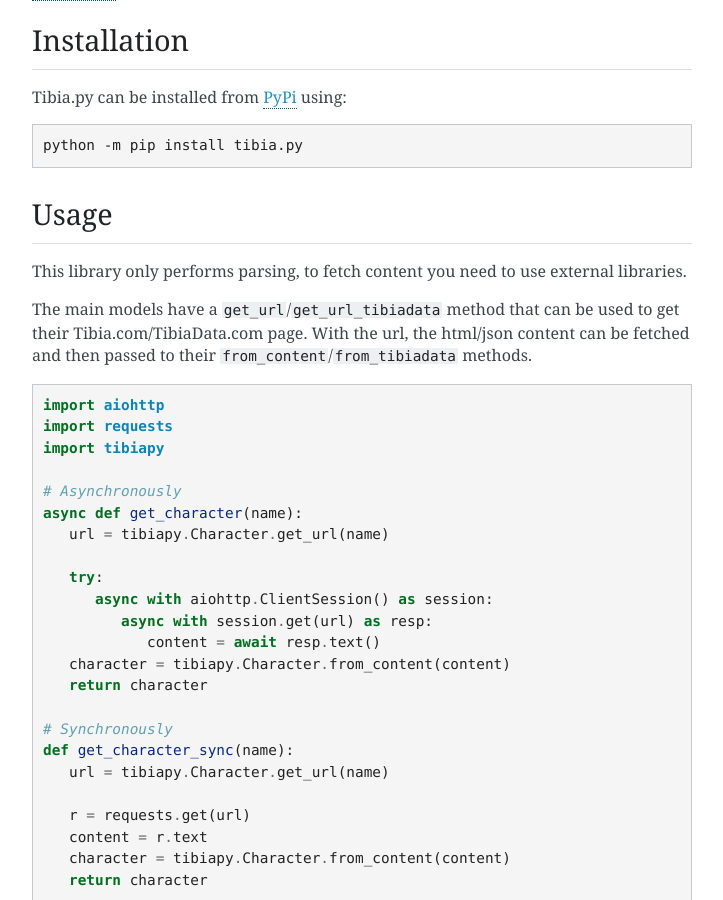
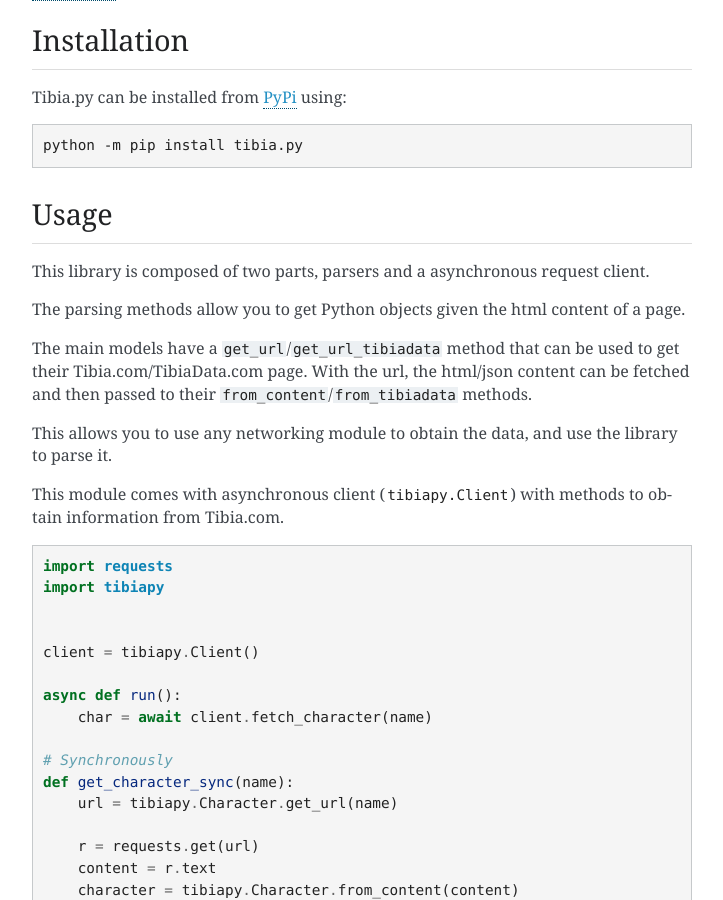
Before and after one commit to Galarzaa90/tibia.py, a Sphinx documentation site: the page built from docs/intro.rst, in a window 1280 px wide and 900 px high, scrolled down 434 px. Shown: the whole window, without its empty margins (388-1111 px from the left). Built offline with Sphinx 7.4.7, drawn with Linux system fonts in a browser that asks for light colours.

Commit message:
Improved documentation

```diff
--- a/docs/conf.py
+++ b/docs/conf.py
@@ -54,7 +54,8 @@
     'sphinx.ext.ifconfig',
     'sphinx.ext.viewcode',
     'sphinx.ext.githubpages',
-    'sphinx.ext.napoleon'
+    'sphinx.ext.napoleon',
+    'sphinxcontrib.asyncio'
 ]
 
 # Add any paths that contain templates here, relative to this directory.
--- a/docs/index.rst
+++ b/docs/index.rst
@@ -16,12 +16,14 @@
 - Converts data into well-structured Python objects.
 - Type consistent attributes.
 - All objects can be converted to JSON strings.
-- Can be used with any networking library.
+- Asynchronous requests using aiohttp_.
+- Standalone parsing methods, allowing to use any network library of your choice.
 - Support for characters, guilds, houses and worlds.
 
 
 .. _Tibia.com: https://www.tibia.com/news/?subtopic=latestnews
 .. _TibiaData: https://www.tibiadata.com/
+.. _aiohttp: https://aiohttp.readthedocs.io/en/stable/
 
 
 Indices and tables
--- a/docs/intro.rst
+++ b/docs/intro.rst
@@ -32,33 +34,33 @@
 
 Usage
 =====
-This library only performs parsing, to fetch content you need to use external libraries.
+This library is composed of two parts, parsers and a asynchronous request client.
+
+The parsing methods allow you to get Python objects given the html content of a page.
 
 The main models have a ``get_url``/``get_url_tibiadata`` method that can be used to get their Tibia.com/TibiaData.com page.
 With the url, the html/json content can be fetched and then passed to their ``from_content``/``from_tibiadata`` methods.
 
+This allows you to use any networking module to obtain the data, and use the library to parse it.
+
+This module comes with asynchronous client (:class:`tibiapy.Client`) with methods to obtain information from Tibia.com.
+
 .. code-block:: python
 
-   import aiohttp
-   import requests
-   import tibiapy
+    import requests
+    import tibiapy
 
-   # Asynchronously
-   async def get_character(name):
-      url = tibiapy.Character.get_url(name)
 
-      try:
-         async with aiohttp.ClientSession() as session:
-            async with session.get(url) as resp:
-               content = await resp.text()
-      character = tibiapy.Character.from_content(content)
-      return character
+    client = tibiapy.Client()
 
-   # Synchronously
-   def get_character_sync(name):
-      url = tibiapy.Character.get_url(name)
+    async def run():
+        char = await client.fetch_character(name)
 
-      r = requests.get(url)
-      content = r.text
-      character = tibiapy.Character.from_content(content)
-      return character
+    # Synchronously
+    def get_character_sync(name):
+        url = tibiapy.Character.get_url(name)
+
+        r = requests.get(url)
+        content = r.text
+        character = tibiapy.Character.from_content(content)
+        return character
--- a/setup.py
+++ b/setup.py
@@ -46,6 +46,7 @@
     ],
     'docs': [
         'sphinx==1.7.9',
+        'sphinxcontrib-asyncio',
     ],
     'test': [
         'asynctest',
```
Also changed, not shown: other parts of docs/intro.rst (+2 -0 lines).
